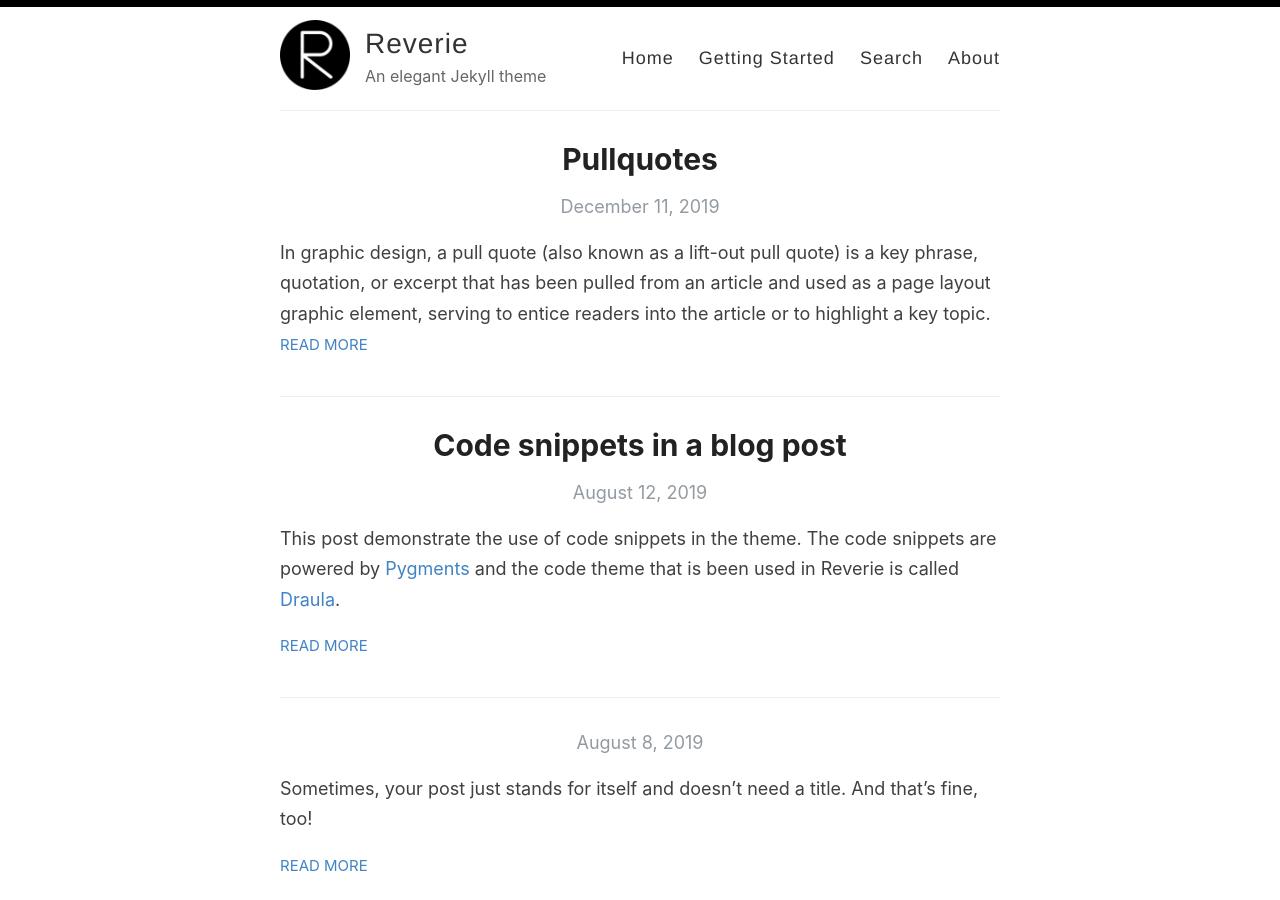
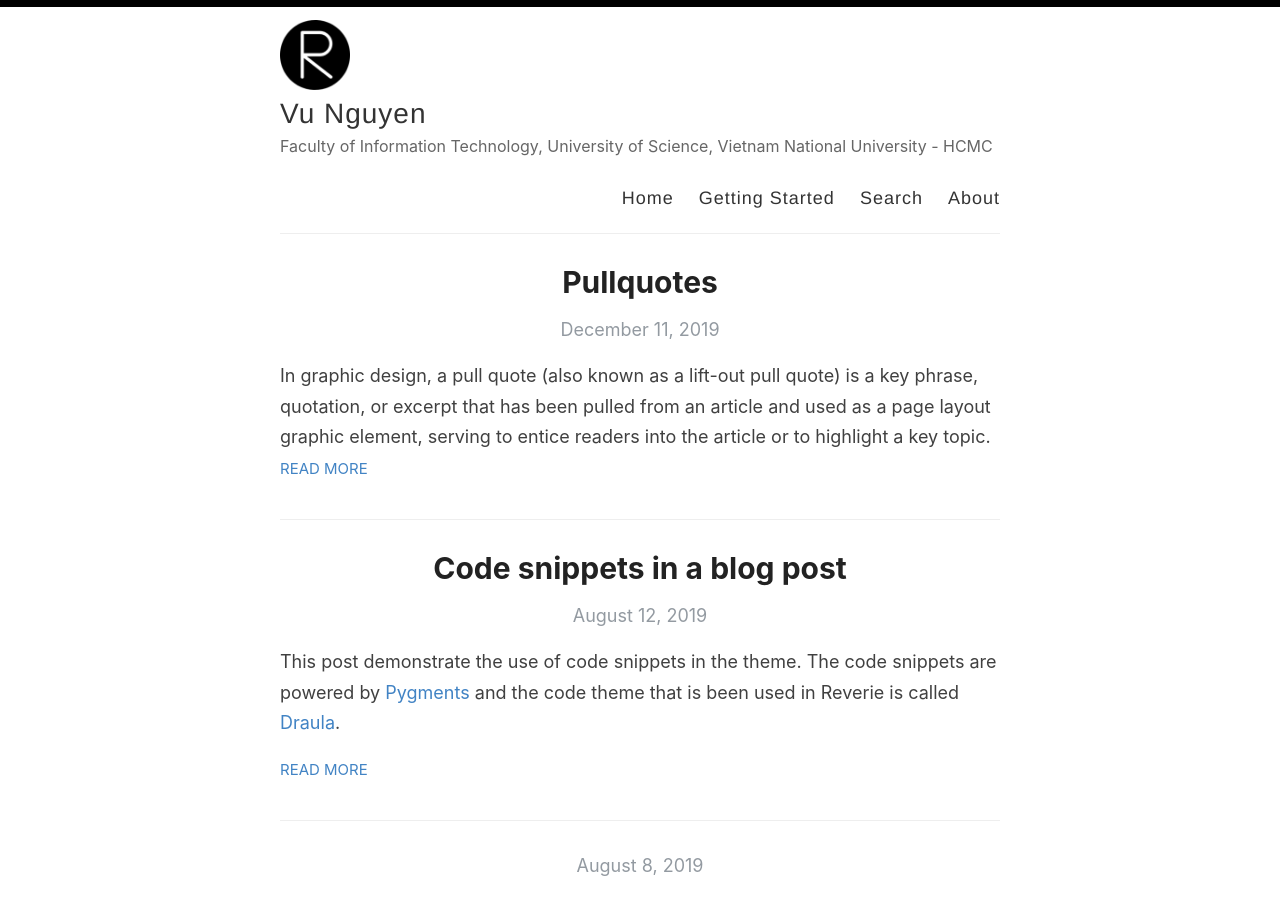
Before and after one commit to vuqngit/vuqngit.github.io, a Jekyll site: the page built from index.html, in a window 1280 px wide and 900 px high. Built offline with Jekyll 4.4.1, drawn with Linux system fonts in a browser that asks for light colours; the list of posts is cut into pages by our own code.

Commit message:
Update _config.yml

```diff
--- a/_config.yml
+++ b/_config.yml
@@ -3,13 +3,13 @@
 #
 
 # Name of your site (displayed in the header)
-name: Reverie
+name: Vu Nguyen
 
 # Name of the author
-author: Amit Merchant
+author: Vu Nguyen
 
 # Short bio or description (displayed in the header)
-description: An elegant Jekyll theme
+description: Faculty of Information Technology, University of Science, Vietnam National University - HCMC
 
 # URL of your avatar or profile pic (you could use your GitHub profile pic)
 avatar: /images/reverie.png
@@ -21,15 +21,15 @@ avatar: /images/reverie.png
 # Includes an icon in the footer for each username you enter
 footer-links:
   dribbble:
-  email: amit.d.merchant@gmail.com
+  email: #amit.d.merchant@gmail.com
   facebook:
   flickr:
-  github: amitmerchant1990/reverie
+  github: #amitmerchant1990/reverie
   instagram:
   linkedin:
   pinterest:
   rss: rss
-  twitter: amit_merchant
+  twitter: #amit_merchant
   stackoverflow:
   youtube: # channel/<your_long_string> or user/<user-name>
   googleplus: # anything in your profile username that comes after plus.google.com/
@@ -41,18 +41,18 @@ footer-links:
 disqus:
 
 # Enter your Google Analytics web tracking code (e.g. UA-2110908-2) to activate tracking
-google_analytics: UA-43339302-11
+google_analytics: # UA-43339302-11
 
 # Your website URL (e.g. http://amitmerchant1990.github.io or http://www.amitmerchant.com)
 # Used for Sitemap.xml and your RSS feed
-url: http://www.amitmerchant.com/reverie
-enforce_ssl: https://www.amitmerchant.com/reverie
+url: http://nguyenvvu.net
+enforce_ssl: https://nguyenvvu.net
 
 # If you're hosting your site at a Project repository on GitHub pages
 # (http://yourusername.github.io/repository-name)
 # and NOT your User repository (http://yourusername.github.io)
 # then add in the baseurl here, like this: "/repository-name"
-baseurl: "/reverie"
+baseurl: #"/reverie"
 
 #
 # !! You don't need to change any of the configuration flags below !!
```
